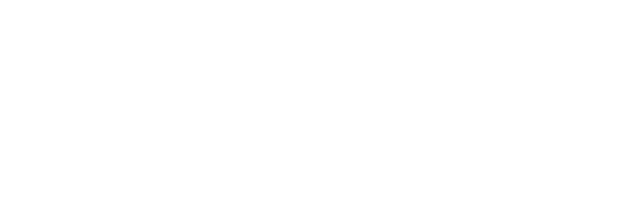
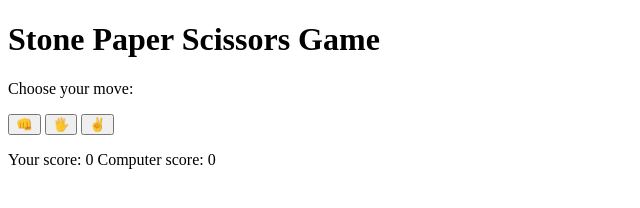
Before and after one commit to AnkitMahato90/Rock-paper-scissor, a plain HTML site: page index.html in a window 1280 px wide. Shown: the whole page, without its empty margins (0-640 px from the left). Drawn offline with Linux system fonts and the light colour scheme.

Commit message:
html structure done

```diff
--- a/index.html
+++ b/index.html
@@ -5,8 +5,22 @@
     <meta name="viewport" content="width=device-width, initial-scale=1.0">
     <title>Stone Paper Scissor</title>
     <link rel="icon" href="favicon.ico" type="image/x-icon">
+    <link rel="stylesheet" href="style.css">
 </head>
 <body>
+    <h1>Stone Paper Scissors Game</h1>
+    <p>Choose your move:</p>
+    <div class="buttons">
+        <button id="stone">&#x1F44A;</button>
+        <button id="paper">&#x1f590;</button>
+        <button id="scissor">&#x270c;</button>
+    </div>
+    <p id="result"></p>
+    <p id="score">
+        Your score: <span id="user-score">0</span>
+        Computer score: <span id="computer-score">0</span>
+    </p>
+    <script src="index.js"></script>
 
 </body>
 </html>
```
